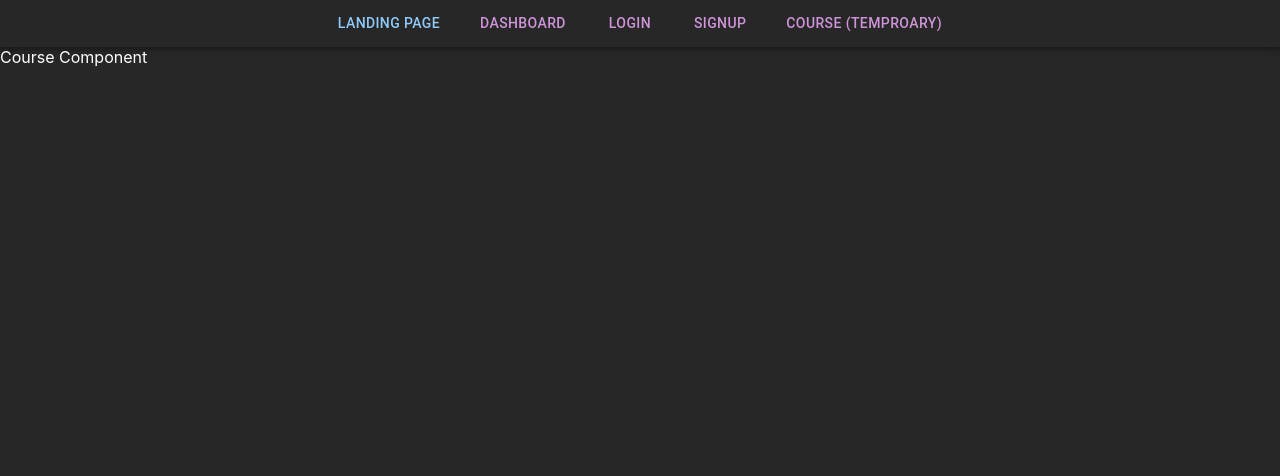
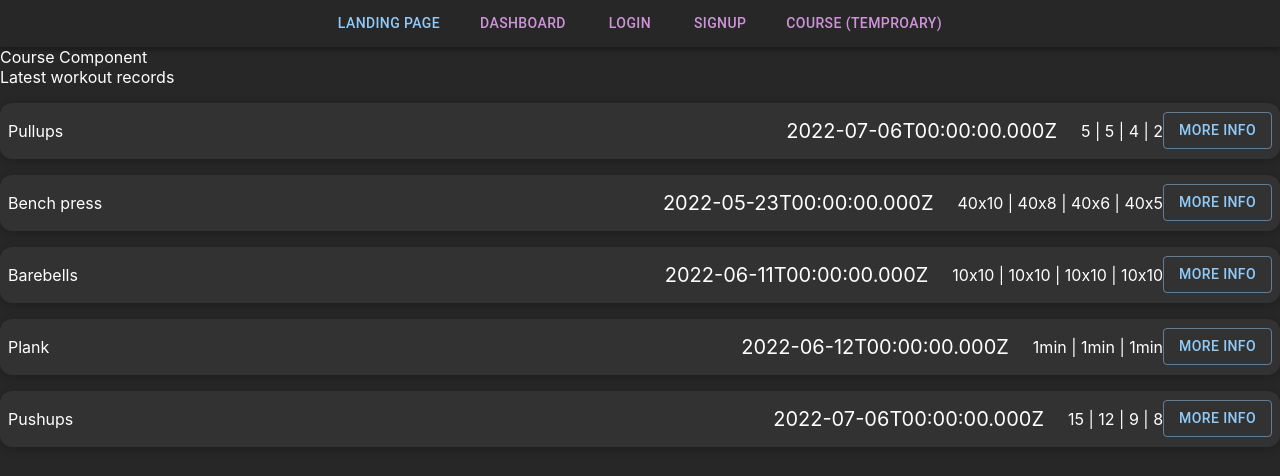
Before and after one commit to mikoogla/workoutApp, a React (Create React App) app in the folder workout-app/: page /course in a window 1280 px wide. Shown: the top 476 px of the page. Built offline with nearby package versions, Linux system fonts and the light colour scheme.

Commit message:
Basic excercises list

```diff
--- a/workout-app/src/App.js
+++ b/workout-app/src/App.js
@@ -17,6 +17,7 @@ const darkTheme = createTheme({
 });
 
 function App() {
+
   return (
     <ThemeProvider theme={darkTheme}>
       <Router>
--- a/workout-app/src/components/Course/Course.js
+++ b/workout-app/src/components/Course/Course.js
@@ -1,15 +1,28 @@
 import React from 'react';
-import PropTypes from 'prop-types';
+import UserInfo from './UserInfo';
+import Exercise from './Exercise';
+import './course.css'
 
-
-const Course = () => (
-  <div>
-    Course Component
-  </div>
-);
-
-Course.propTypes = {};
-
-Course.defaultProps = {};
+function Course() {
+  const excercises = [
+    { exName: 'Pullups', exDate: new Date(2022, 6, 6), exData: '5 | 5 | 4 | 2', exInfo: 'More info' },
+    { exName: 'Bench press', exDate: new Date(2022, 4, 23), exData: '40x10 | 40x8 | 40x6 | 40x5', exInfo: 'More info' },
+    { exName: 'Barebells', exDate: new Date(2022, 5, 11), exData: '10x10 | 10x10 | 10x10 | 10x10', exInfo: 'More info' },
+    { exName: 'Plank', exDate: new Date(2022, 5, 12), exData: '1min | 1min | 1min', exInfo: 'More info' },
+    { exName: 'Pushups', exDate: new Date(2022, 6, 6), exData: '15 | 12 | 9 | 8', exInfo: 'More info' }
+  ]
+  console.log(excercises[0].exData + "<------ex--------")
+  return (
+    <div >
+      Course Component
+      <UserInfo></UserInfo>
+      <Exercise data={excercises[0]}></Exercise>
+      <Exercise data={excercises[1]}></Exercise>
+      <Exercise data={excercises[2]}></Exercise>
+      <Exercise data={excercises[3]}></Exercise>
+      <Exercise data={excercises[4]}></Exercise>
+    </div>
+  )
+}
 
 export default Course;
--- /dev/null
+++ b/workout-app/src/components/Course/Exercise.js
@@ -0,0 +1,15 @@
+import React from 'react';
+import Button from "@mui/material/Button";
+
+function Exercise(props) {
+    return (
+        <div className='excercise-item'>
+            <div className='excercise-item__name'>{props.data.exName.toString()}</div>
+            <div className='excercise-item__date'>{props.data.exDate.toISOString()}</div>
+            <div className='excercise-item__data'>{props.data.exData}</div>
+            <Button variant="outlined">{props.data.exInfo}</Button>
+        </div>
+    );
+}
+
+export default Exercise
--- /dev/null
+++ b/workout-app/src/components/Course/UserInfo.js
@@ -0,0 +1,7 @@
+import React from "react";
+
+const UserInfo = () =>(
+        <div>Latest workout records</div>
+);
+
+export default UserInfo
--- /dev/null
+++ b/workout-app/src/components/Course/course.css
@@ -0,0 +1,47 @@
+.excercise-item {
+    display: flex;
+    justify-content: space-between;
+    align-items: center;
+    box-shadow: 0 2px 8px rgba(0, 0, 0, 0.25);
+    padding: 0.5rem;
+    margin: 1rem 0;
+    border-radius: 12px;
+    background-color: #333232;
+  }
+  /* <div className='excercise-item__name'>Pull ups</div>
+        <div className='excercise-item__date'>09.06.2022</div>
+        <div className='excercise-item__data'>5 | 4 | 4 | 3 | 2</div>
+        <div className='excercise-item__moreinfo'>More info</div> */
+  .excercise-item__name {
+    display: flex;
+    flex-direction: column;
+    gap: 1rem;
+    align-items: flex-end;
+    flex-flow: column-reverse;
+    justify-content: flex-start;
+    flex: 1;
+  }
+
+  .excercise-item__moreinfo {
+    font-size: 1rem;
+    font-weight: bold;
+    color: white;
+    background-color: #40005d;
+    border: 1px solid white;
+    padding: 0.5rem;
+    border-radius: 12px;
+  }
+
+  @media (min-width: 580px) {
+    .excercise-item__name {
+      flex-direction: row;
+      align-items: center;
+      justify-content: flex-start;
+      flex: 1;
+    }
+
+    .excercise-item__date {
+      font-size: 1.25rem;
+      padding: 0.5rem 1.5rem;
+    }
+  }
```
Also changed, not shown: workout-app/src/components/Navbar/index.js (+4 -4 lines). Lines whose indentation alone changed are shown as unchanged.
